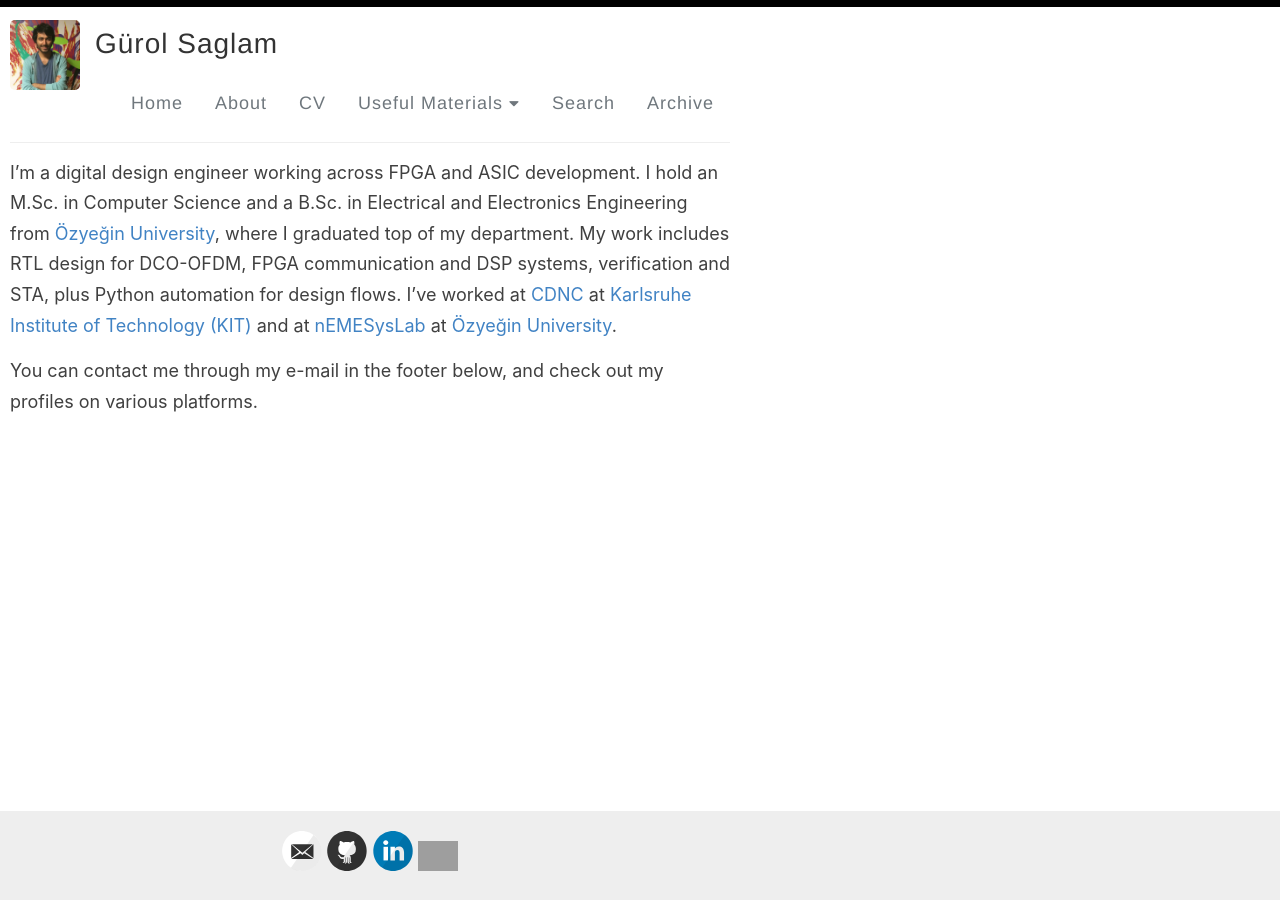
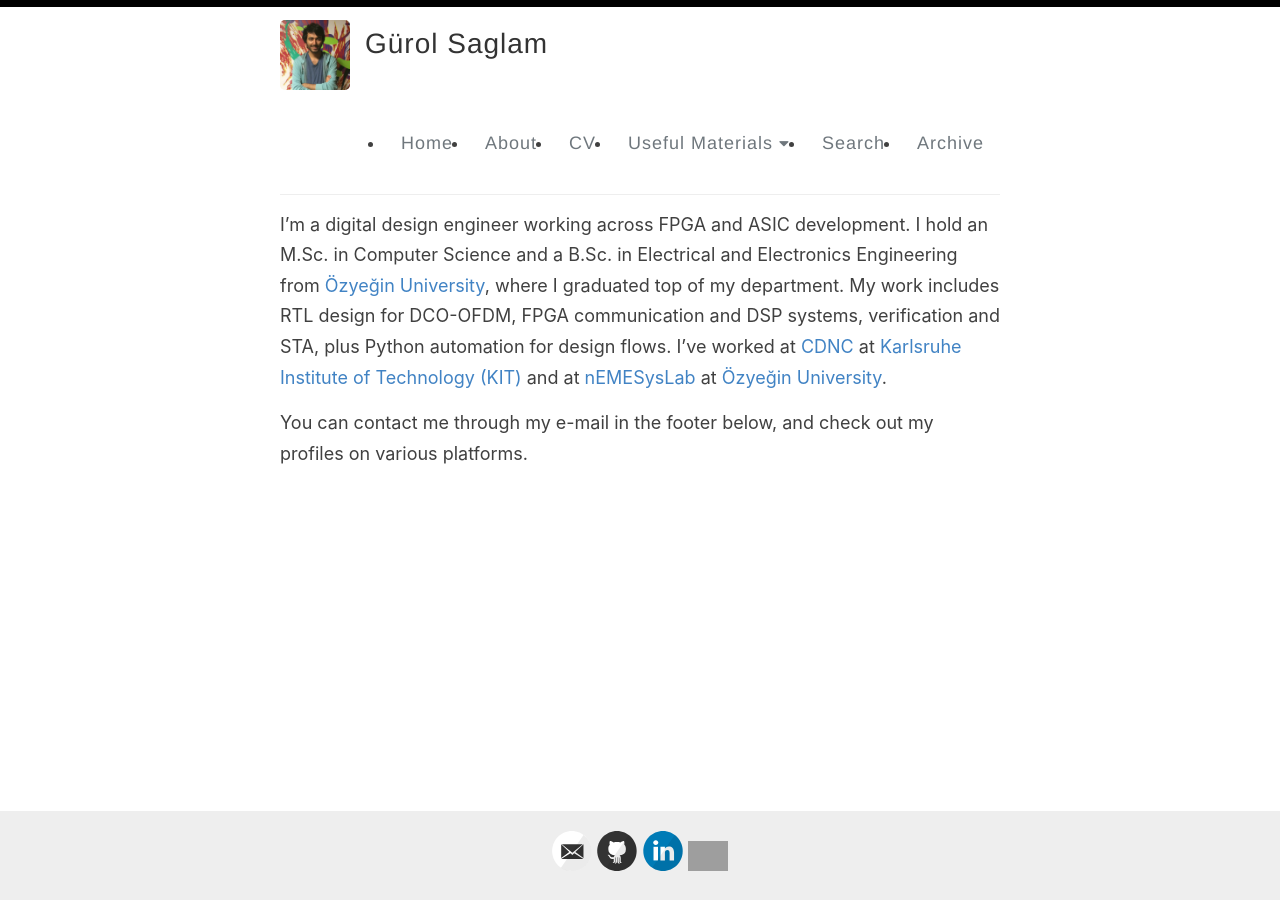
Before and after one commit to gurolsaglam/web_test, a Jekyll site: the page built from index.md, in a window 1280 px wide. Built offline with Jekyll 4.4.1, drawn with Linux system fonts in a browser that asks for light colours; grey boxes are pictures that could not be loaded.

Commit message:
Update _masthead.scss

```diff
--- a/_sass/_masthead.scss
+++ b/_sass/_masthead.scss
@@ -122,7 +122,7 @@ nav {
   }
 } /*from style original css end*/
 
-.site-logo img {
+/*.site-logo img {
   max-height: 2rem;
 }
 
@@ -139,9 +139,9 @@ nav {
 .site-subtitle {
   display: block;
   font-size: $type-size-8;
-}
+}*/
 
-.container {
+/*.container {
   float: left;
   margin-left: 0;
   margin-right: 0;
@@ -159,7 +159,7 @@ nav {
     clear: both;
     list-style-type: none;
   }
-}
+}*/
 
 .container-item {
   display: block;
```
